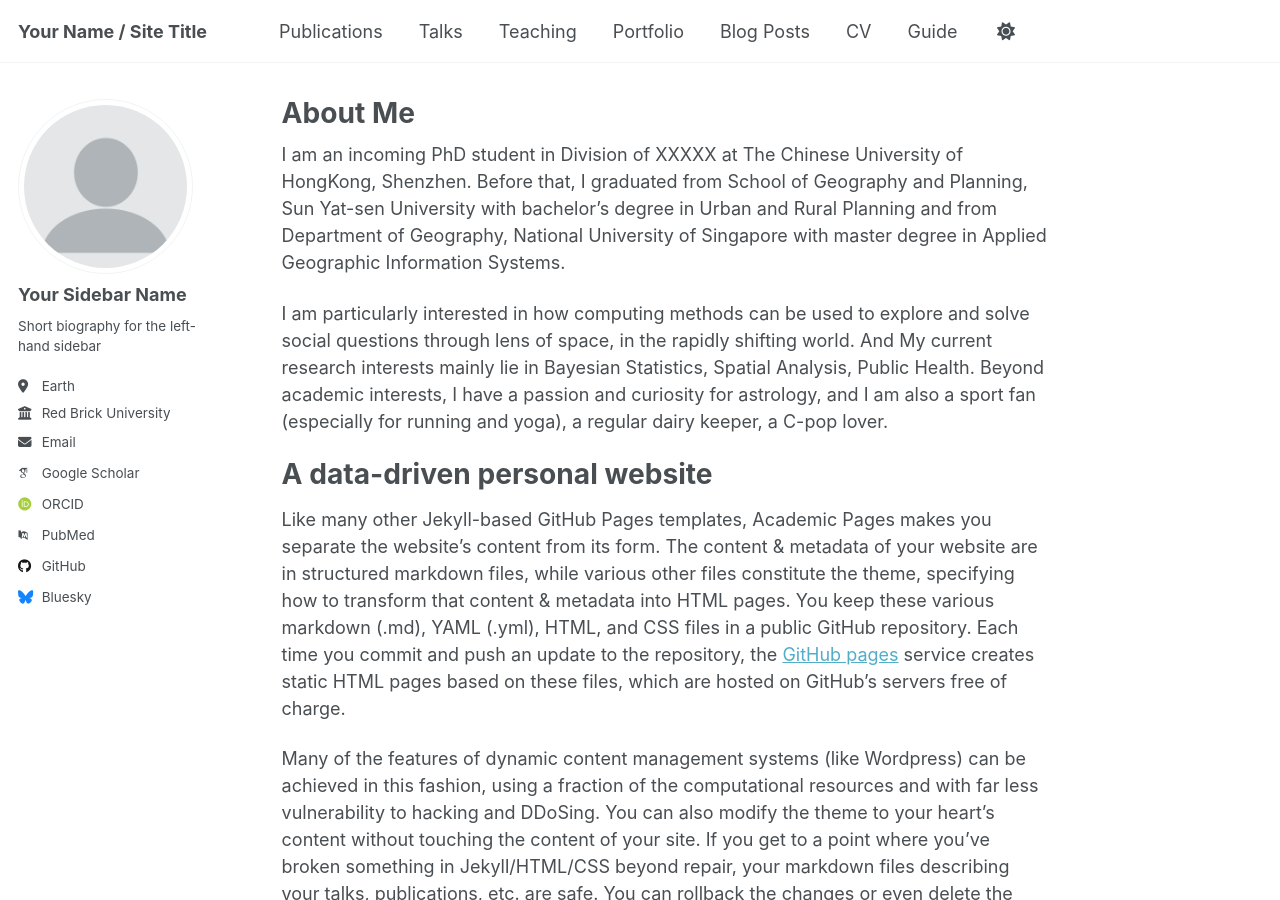
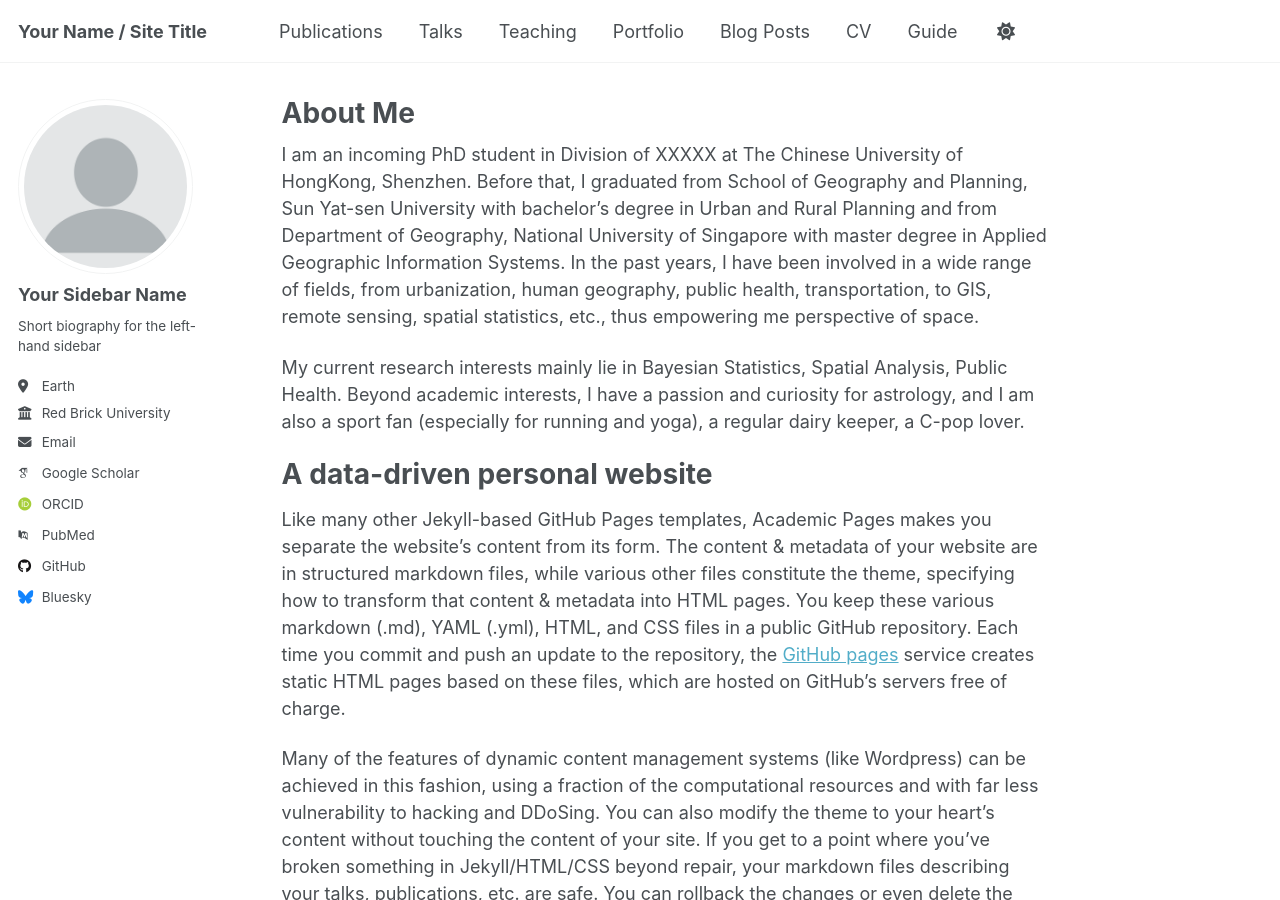
Before and after one commit to Helensyc/helensyc.github.io, a Jekyll site: the page built from _pages/about.md, in a window 1280 px wide and 900 px high. Built offline with Jekyll 4.4.1, drawn with Linux system fonts in a browser that asks for light colours; some web fonts are replaced.

Commit message:
about.md

```diff
--- a/_pages/about.md
+++ b/_pages/about.md
@@ -7,9 +7,9 @@ redirect_from:
   - /about.html
 ---
 
-I am an incoming PhD student in Division of XXXXX at The Chinese University of HongKong, Shenzhen. Before that, I graduated from School of Geography and Planning, Sun Yat-sen University with bachelor's degree in Urban and Rural Planning and from Department of Geography, National University of Singapore with master degree in Applied Geographic Information Systems.
+I am an incoming PhD student in Division of XXXXX at The Chinese University of HongKong, Shenzhen. Before that, I graduated from School of Geography and Planning, Sun Yat-sen University with bachelor's degree in Urban and Rural Planning and from Department of Geography, National University of Singapore with master degree in Applied Geographic Information Systems. In the past years, I have been involved in a wide range of fields, from urbanization, human geography, public health, transportation, to GIS, remote sensing, spatial statistics, etc., thus empowering me perspective of space.
 
-I am particularly interested in how computing methods can be used to explore and solve social questions through lens of space, in the rapidly shifting world. And My current research interests mainly lie in Bayesian Statistics, Spatial Analysis, Public Health. Beyond academic interests, I have a passion and curiosity for astrology, and I am also a sport fan (especially for running and yoga), a regular dairy keeper, a C-pop lover.
+My current research interests mainly lie in Bayesian Statistics, Spatial Analysis, Public Health. Beyond academic interests, I have a passion and curiosity for astrology, and I am also a sport fan (especially for running and yoga), a regular dairy keeper, a C-pop lover.
 
 A data-driven personal website
 ======
```
